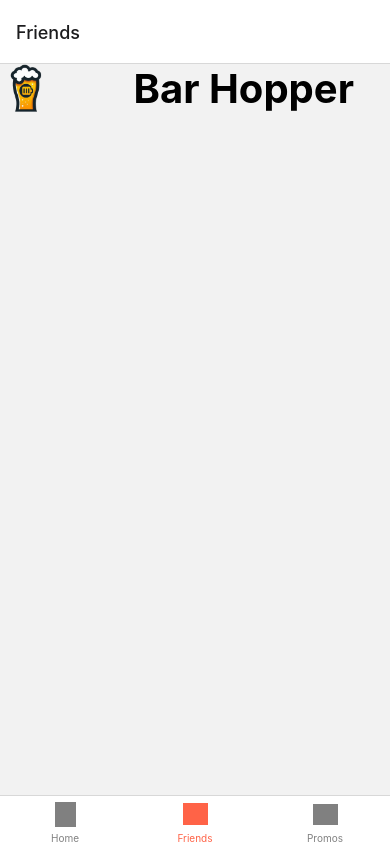
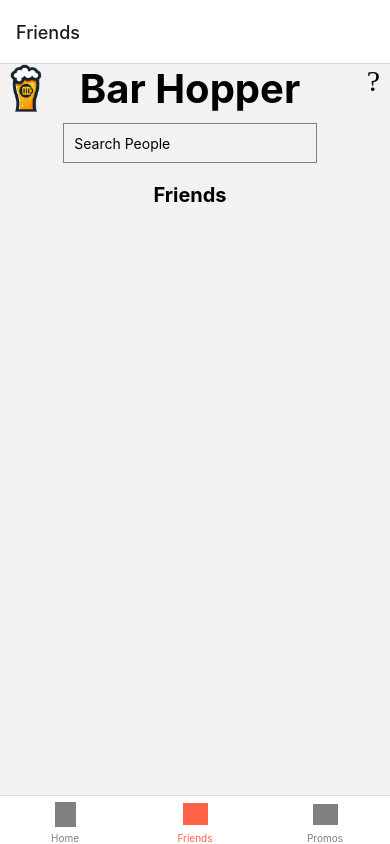
Before and after one commit to liamjdavis/Bar-Hopper, a React Native app in the folder frontend/: screen /Friends in a window 390 px wide. Built offline with nearby package versions, Linux system fonts and the light colour scheme.

Commit message:
completed raw components for main pages

```diff
--- a/frontend/components/layout/Friends.js
+++ /dev/null
@@ -1,46 +0,0 @@
-import React from 'react';
-import { View, Text, StyleSheet, Image } from 'react-native';
-
-const logo = require('../../assets/logo.png')
-
-const Friends = () => {
-    return (
-        <View style={styles.container}>
-            <View style={styles.leftContainer}>
-                {/* Logo */}
-                <Image source={logo} style={styles.logo} />
-            </View>
-            <View style={styles.centerContainer}>
-                {/* Bar Hopper Header */}
-                <Text style={styles.headerText}>Bar Hopper</Text>
-            </View>
-        </View>
-    );
-};
-
-const styles = StyleSheet.create({
-    container: {
-        flex: 1,
-        flexDirection: 'row',
-        alignItems: 'flex-start',
-    },
-    leftContainer: {
-        flex: 1,
-        alignItems: 'flex-start',
-    },
-    centerContainer: {
-        flex: 3,
-        alignItems: 'center',
-    },
-    logo: {
-        width: 50,
-        height: 50,
-        resizeMode: 'contain',
-    },
-    headerText: {
-        fontSize: 40,
-        fontWeight: 'bold',
-    },
-});
-
-export default Friends;
--- a/frontend/components/layout/Home.js
+++ /dev/null
@@ -1,46 +0,0 @@
-import React from 'react';
-import { View, Text, StyleSheet, Image } from 'react-native';
-
-const logo = require('../../assets/logo.png')
-
-const Home = () => {
-    return (
-        <View style={styles.container}>
-            <View style={styles.leftContainer}>
-                {/* Logo */}
-                <Image source={logo} style={styles.logo} />
-            </View>
-            <View style={styles.centerContainer}>
-                {/* Bar Hopper Header */}
-                <Text style={styles.headerText}>Bar Hopper</Text>
-            </View>
-        </View>
-    );
-};
-
-const styles = StyleSheet.create({
-    container: {
-        flex: 1,
-        flexDirection: 'row',
-        alignItems: 'flex-start',
-    },
-    leftContainer: {
-        flex: 1,
-        alignItems: 'flex-start',
-    },
-    centerContainer: {
-        flex: 3,
-        alignItems: 'center',
-    },
-    logo: {
-        width: 50,
-        height: 50,
-        resizeMode: 'contain',
-    },
-    headerText: {
-        fontSize: 40,
-        fontWeight: 'bold',
-    },
-});
-
-export default Home;
--- a/frontend/components/layout/NavBar.js
+++ b/frontend/components/layout/NavBar.js
@@ -8,9 +8,9 @@ import map from '../../assets/map-logo.png';
 import friends from '../../assets/friends-logo.png';
 import promos from '../../assets/promos-logo.png';
 
-import HomeScreen from './Home';
-import FriendsScreen from './Friends';
-import PromosScreen from './Promos';
+import HomeScreen from './mainPages/Home';
+import FriendsScreen from './mainPages/Friends';
+import PromosScreen from './mainPages/Promos';
 
 const Tab = createBottomTabNavigator();
 
--- a/frontend/components/layout/Promos.js
+++ /dev/null
@@ -1,46 +0,0 @@
-import React from 'react';
-import { View, Text, StyleSheet, Image } from 'react-native';
-
-const logo = require('../../assets/logo.png')
-
-const Promos = () => {
-    return (
-        <View style={styles.container}>
-            <View style={styles.leftContainer}>
-                {/* Logo */}
-                <Image source={logo} style={styles.logo} />
-            </View>
-            <View style={styles.centerContainer}>
-                {/* Bar Hopper Header */}
-                <Text style={styles.headerText}>Bar Hopper</Text>
-            </View>
-        </View>
-    );
-};
-
-const styles = StyleSheet.create({
-    container: {
-        flex: 1,
-        flexDirection: 'row',
-        alignItems: 'flex-start',
-    },
-    leftContainer: {
-        flex: 1,
-        alignItems: 'flex-start',
-    },
-    centerContainer: {
-        flex: 3,
-        alignItems: 'center',
-    },
-    logo: {
-        width: 50,
-        height: 50,
-        resizeMode: 'contain',
-    },
-    headerText: {
-        fontSize: 40,
-        fontWeight: 'bold',
-    },
-});
-
-export default Promos;
--- /dev/null
+++ b/frontend/components/layout/mainPages/Friends.js
@@ -0,0 +1,48 @@
+import React from 'react';
+import { View, Text, StyleSheet, Image, TouchableOpacity, TextInput } from 'react-native';
+import Icon from 'react-native-vector-icons/FontAwesome';
+
+import styles from './mainPage_Styles';
+
+const logo = require('../../../assets/logo.png')
+
+const Friends = () => {
+    return (
+        <View style={styles.container}>
+            <View style={styles.leftContainer}>
+                {/* Logo */}
+                <Image source={logo} style={styles.logo} />
+            </View>
+
+            <View style={styles.centerContainer}>
+                {/* Bar Hopper Header */}
+                <Text style={styles.headerText}>Bar Hopper</Text>
+
+                {/* Search People */}
+                {/* Search Bar */}
+                <TextInput
+                    style={styles.input}
+                    placeholder="Search People"
+                    onSubmitEditing={({ nativeEvent: { text } }) => {
+                        console.log('Person Searched:  ', text);
+                        // call function for submission
+                    }}
+                />
+
+                {/* Friends List */}
+                <Text style={styles.subHeaderText}>Friends</Text>
+            </View>
+
+            <View style={styles.rightContainer}>
+                {/* Profile Button */}
+                <TouchableOpacity onPress={() => {
+                    // Handle press
+                }}>
+                    <Icon name="profile" size={30} color="#000" />
+                </TouchableOpacity>
+            </View>
+        </View>
+    );
+};
+
+export default Friends;
--- /dev/null
+++ b/frontend/components/layout/mainPages/Home.js
@@ -0,0 +1,56 @@
+import React from 'react';
+import { View, Text, TextInput, StyleSheet, Image, TouchableOpacity } from 'react-native';
+import Icon from 'react-native-vector-icons/FontAwesome';
+import MapView from 'react-native-maps';
+
+import styles from './mainPage_Styles';
+
+const logo = require('../../../assets/logo.png')
+
+const Home = () => {
+    return (
+        <View style={styles.container}>
+            <View style={styles.leftContainer}>
+                {/* Logo */}
+                <Image source={logo} style={styles.logo} />
+            </View>
+
+            <View style={styles.centerContainer}>
+                {/* Bar Hopper Header */}
+                <Text style={styles.headerText}>Bar Hopper</Text>
+
+                {/* Text Input for Bar Location */}
+
+                <TextInput
+                    style={styles.input}
+                    placeholder="What bar are you going to?"
+                    onSubmitEditing={({ nativeEvent: { text } }) => {
+                        console.log('Bar Location Submitted: ', text);
+                        // call function for submission
+                    }}
+                />
+
+                {/* Map View */}
+                <MapView style={styles.map}
+                    initialRegion={{
+                      latitude: 40.776676,
+                      longitude: -73.971321,
+                      latitudeDelta: 0.2,
+                      longitudeDelta: 0.1,
+                    }}
+                />
+            </View>
+
+            <View style={styles.rightContainer}>
+                {/* Profile Button */}
+                <TouchableOpacity onPress={() => {
+                    // Handle press
+                }}>
+                    <Icon name="profile" size={30} color="#000" />
+                </TouchableOpacity>
+            </View>
+        </View>
+    );
+};
+
+export default Home;
--- /dev/null
+++ b/frontend/components/layout/mainPages/Promos.js
@@ -0,0 +1,50 @@
+import React from 'react';
+import { View, Text, StyleSheet, Image, TouchableOpacity, TextInput } from 'react-native';
+import Icon from 'react-native-vector-icons/FontAwesome';
+import MapView from 'react-native-maps';
+
+import styles from './mainPage_Styles';
+
+const logo = require('../../../assets/logo.png')
+
+const Promos = () => {
+    return (
+        <View style={styles.container}>
+            <View style={styles.leftContainer}>
+                {/* Logo */}
+                <Image source={logo} style={styles.logo} />
+            </View>
+
+            <View style={styles.centerContainer}>
+                {/* Bar Hopper Header */}
+                <Text style={styles.headerText}>Bar Hopper</Text>
+
+                {/* Promotions Title */}
+                <Text style={styles.subHeaderText}>Promotions</Text>
+
+                {/* Search Bar */}
+                <TextInput
+                    style={styles.input}
+                    placeholder="Search by Bar"
+                    onSubmitEditing={({ nativeEvent: { text } }) => {
+                        console.log('Bar Searched:  ', text);
+                        // call function for submission
+                    }}
+                />
+
+                {/* Promotions  Posts*/}
+            </View>
+
+            <View style={styles.rightContainer}>
+                {/* Profile Button */}
+                <TouchableOpacity onPress={() => {
+                    // Handle press
+                }}>
+                    <Icon name="profile" size={30} color="#000" />
+                </TouchableOpacity>
+            </View>
+        </View>
+    );
+};
+
+export default Promos;
--- /dev/null
+++ b/frontend/components/layout/mainPages/mainPage_Styles.js
@@ -0,0 +1,50 @@
+import { StyleSheet } from 'react-native';
+
+export default StyleSheet.create({
+    container: {
+        flex: 1,
+        flexDirection: 'row',
+        alignItems: 'flex-start',
+    },
+    leftContainer: {
+        flex: 1,
+        alignItems: 'flex-start',
+    },
+    centerContainer: {
+        flex: 4,
+        alignItems: 'center',
+    },
+    rightContainer: {
+        flex: 1,
+        justifyContent: 'center',
+        alignItems: 'flex-end',
+        paddingRight: 10,
+    },
+    logo: {
+        width: 50,
+        height: 50,
+        resizeMode: 'contain',
+    },
+    headerText: {
+        fontSize: 40,
+        fontWeight: 'bold',
+    },
+    subHeaderText: {
+        marginTop: 20,
+        fontSize: 20,
+        fontWeight: 'bold',
+    },
+    input: {
+        height: 40,
+        width: '100%',
+        borderColor: 'gray',
+        borderWidth: 1,
+        marginTop: 10,
+        paddingLeft: 10,
+    },
+    map: {
+        marginTop: 25,
+        width: '100%',
+        height: '75%',
+    },
+});
--- a/frontend/package.json
+++ b/frontend/package.json
@@ -22,8 +22,10 @@
     "react": "18.2.0",
     "react-native": "0.74.2",
     "react-native-gesture-handler": "^2.16.1",
+    "react-native-maps": "^1.14.0",
     "react-native-safe-area-context": "4.10.1",
     "react-native-screens": "3.31.1",
+    "react-native-vector-icons": "^10.1.0",
     "react-redux": "^9.1.2",
     "redux": "^5.0.1",
     "redux-thunk": "^3.1.0"
```
Also changed, not shown: 2 other files (tests, documents, lock files or other folders).
